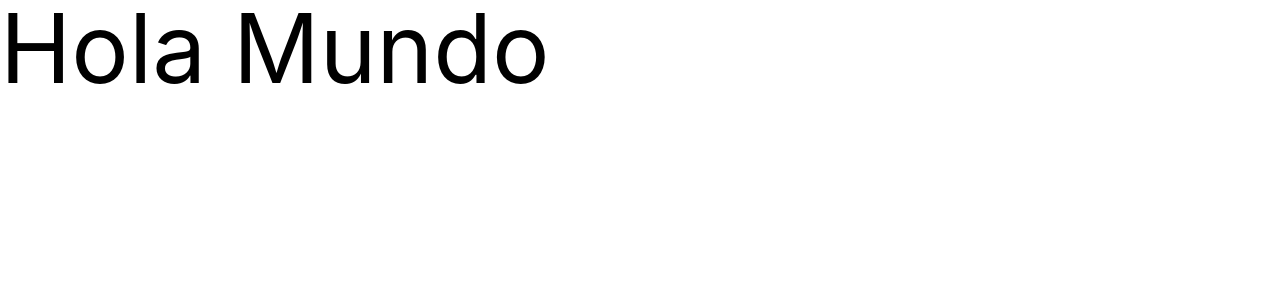
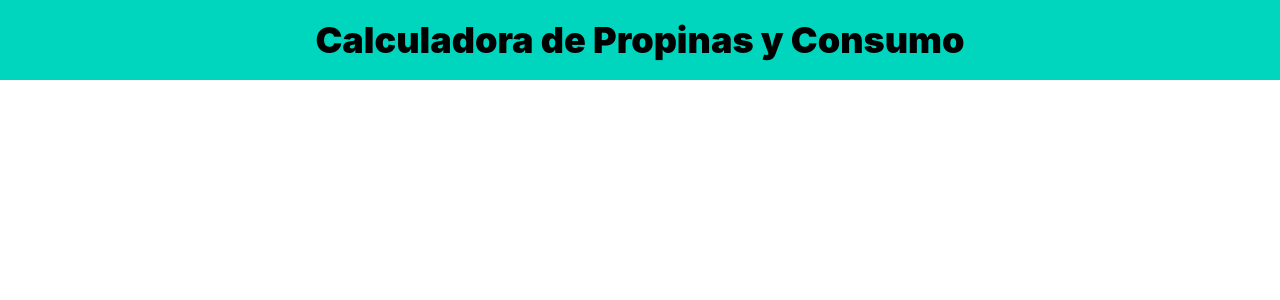
Before and after one commit to ChinoGH/04_calculadora_propinas, a React (Vite) app: page / in a window 1280 px wide. Shown: the top 300 px of the page. Built offline with nearby package versions, Linux system fonts and the light colour scheme.

Commit message:
Crear el Header 20260428_1619

```diff
--- a/src/App.tsx
+++ b/src/App.tsx
@@ -3,7 +3,9 @@
 
   return (
     <>
-      <h1 className="text-8xl font" >Hola Mundo</h1>
+      <header className=" bg-teal-400 py-5 ">
+        <h1 className=" text-center text-4xl font-black ">Calculadora de Propinas y Consumo</h1>
+      </header>
     </>
   )
 }
```
